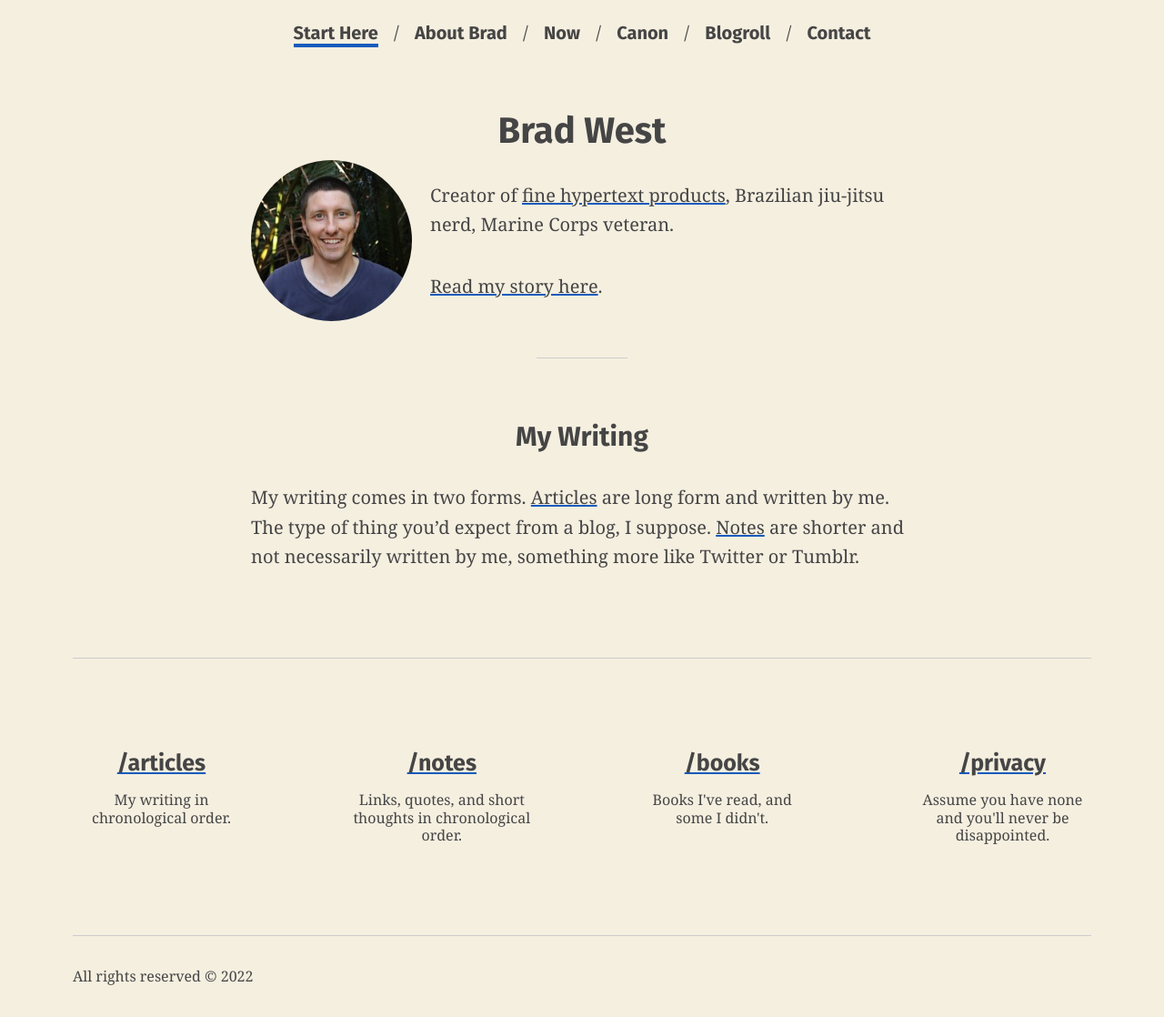
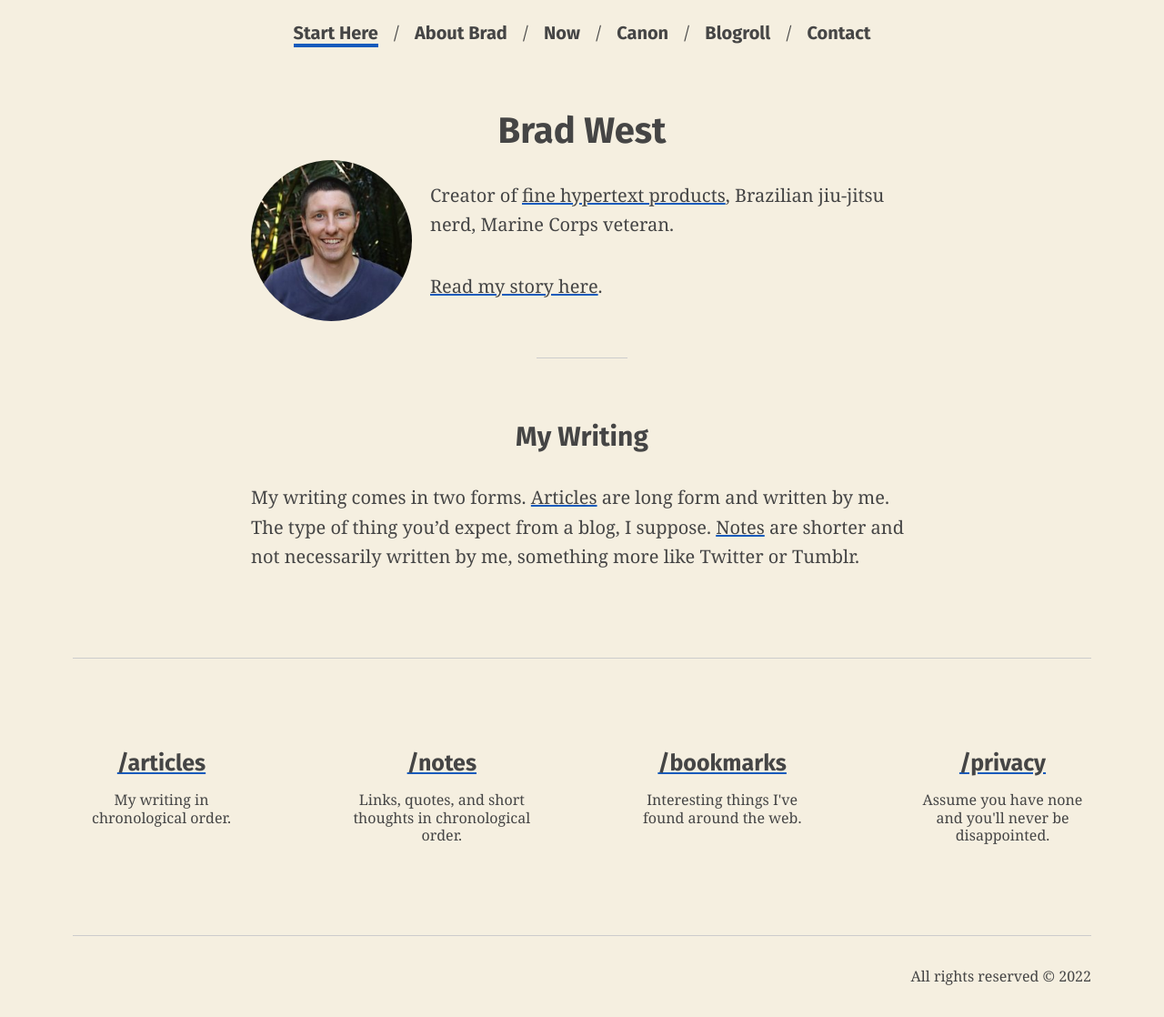
Before and after one commit to bradonomics/bradonomics.com, a Jekyll site: the page built from _pages/index.md, in a window 1280 px wide. Shown: the whole page at 91% size. Built offline with Jekyll 4.4.1, drawn with Linux system fonts in a browser that asks for light colours.

Commit message:
Minor changes to footer layout

```diff
--- a/_layouts/default.html
+++ b/_layouts/default.html
@@ -47,8 +47,8 @@
           <p>Links, quotes, and short thoughts in chronological order.</p>
         </li>
         <li>
-          <a href="{{ '/books/' | absolute_url }}" class="section-title link">/books</a>
-          <p>Books I've read, and some I didn't.</p>
+          <a href="{{ '/bookmarks/' | absolute_url }}" class="section-title link">/bookmarks</a>
+          <p>Interesting things I've found around the web.</p>
         </li>
         {% comment %} Saving these sections in a comment so I don't have to
                       check git history to remember them.
--- a/_sass/footer.scss
+++ b/_sass/footer.scss
@@ -73,15 +73,11 @@
   }
 
   .bottom {
-    display: flex;
-    flex-direction: column;
-    flex-wrap: wrap;
-    justify-content: space-between;
     border-top: .05rem solid $border-color;
     padding-top: 1.75rem;
     text-align: center;
-    @media (min-width: 30rem) {
-      flex-direction: row;
+    @media (min-width: 37.5rem) {
+      text-align: right;
     }
   }
 
```
